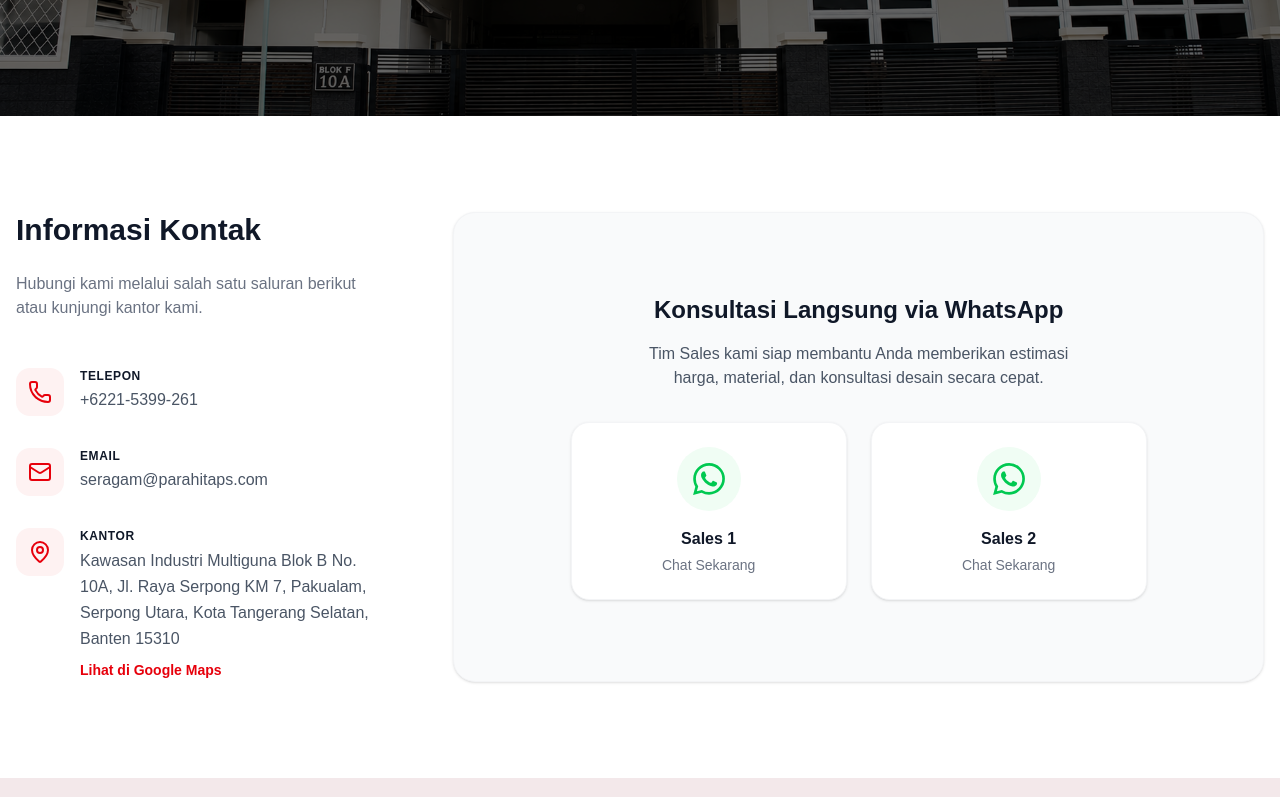
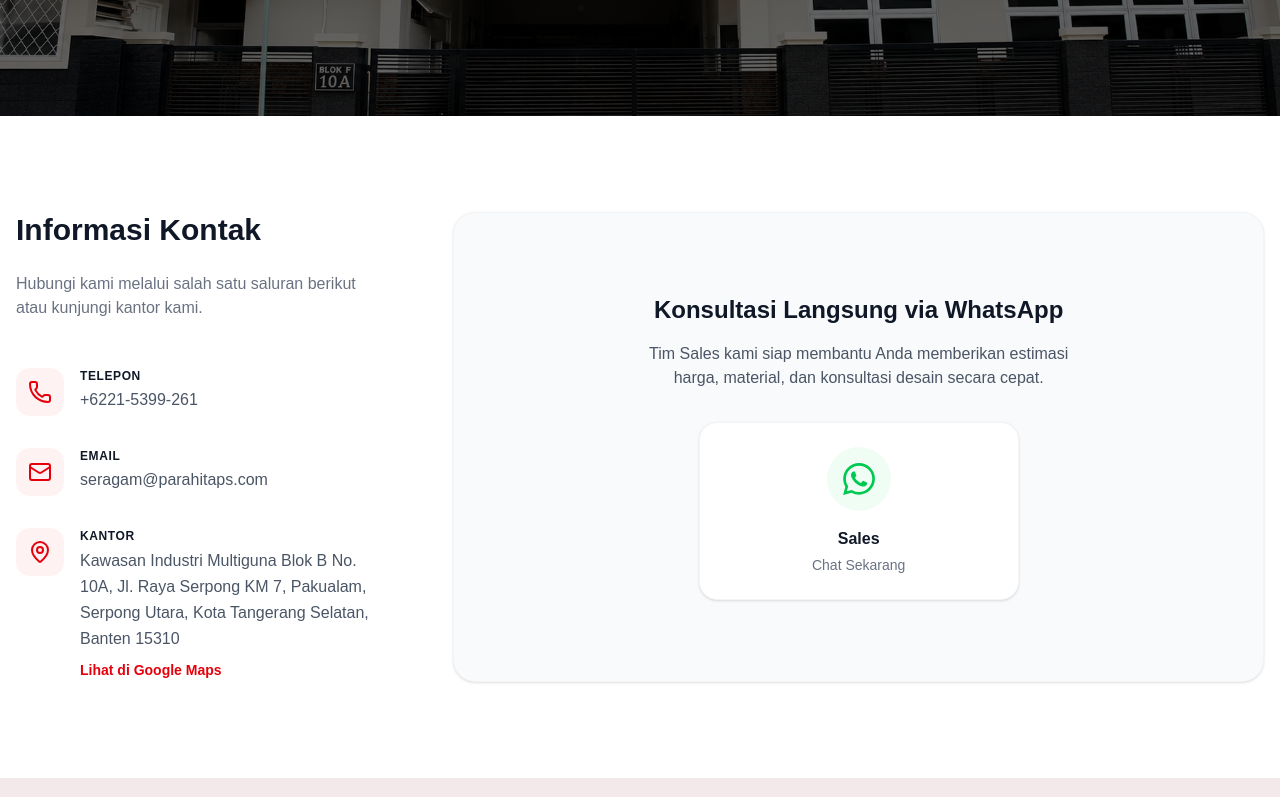
Before and after one commit to padji28-source/SeragamParahita, a React (Vite) app: page /contact in a window 1280 px wide. Shown: the part 364-1161 px from the top of the page. Built offline with nearby package versions, Linux system fonts and the light colour scheme; grey boxes are pictures that could not be loaded.

Commit message:
Update ContactPage.tsx

```diff
--- a/src/pages/ContactPage.tsx
+++ b/src/pages/ContactPage.tsx
@@ -106,9 +106,9 @@ export default function ContactPage() {
                   </p>
                 </div>
 
-                <div className="grid grid-cols-1 sm:grid-cols-2 gap-6 w-full max-w-xl">
+                <div className="flex flex-col gap-6 w-full max-w-xs mx-auto">
                   <a
-                    href="https://wa.me/6281214007871"
+                    href="https://wa.me/6282125478346"
                     target="_blank"
                     rel="noopener noreferrer"
                     className="flex flex-col items-center justify-center p-6 bg-white rounded-2xl border border-gray-100 shadow-sm hover:shadow-md hover:border-green-200 transition-all group"
@@ -116,27 +116,12 @@ export default function ContactPage() {
                     <div className="w-16 h-16 bg-green-50 rounded-full flex items-center justify-center mb-4 group-hover:scale-110 transition-transform">
                       <svg className="w-8 h-8 text-green-500" viewBox="0 0 24 24" fill="currentColor">
                         <path d="M17.472 14.382c-.297-.149-1.758-.867-2.03-.967-.273-.099-.471-.148-.67.15-.197.297-.767.966-.94 1.164-.173.199-.347.223-.644.075-.297-.15-1.255-.463-2.39-1.475-.883-.788-1.48-1.761-1.653-2.059-.173-.297-.018-.458.13-.606.134-.133.298-.347.446-.52.149-.174.198-.298.298-.497.099-.198.05-.371-.025-.52-.075-.149-.669-1.612-.916-2.207-.242-.579-.487-.5-.669-.51a12.8 12.8 0 0 0-.57-.01c-.198 0-.52.074-.792.372-.272.297-1.04 1.016-1.04 2.479 0 1.462 1.065 2.875 1.213 3.074.149.198 2.096 3.2 5.077 4.487.709.306 1.262.489 1.694.625.712.227 1.36.195 1.871.118.571-.085 1.758-.719 2.006-1.413.248-.694.248-1.289.173-1.413-.074-.124-.272-.198-.57-.347m-5.421 7.403h-.004a9.87 9.87 0 0 1-5.031-1.378l-.361-.214-3.741.982.998-3.648-.235-.374a9.86 9.86 0 0 1-1.51-5.26c.001-5.45 4.436-9.884 9.888-9.884 2.64 0 5.122 1.03 6.988 2.898a9.825 9.825 0 0 1 2.893 6.994c-.003 5.45-4.437 9.884-9.885 9.884m8.413-18.297A11.815 11.815 0 0 0 12.05 0C5.495 0 .16 5.335.157 11.892c0 2.096.547 4.142 1.588 5.945L.057 24l6.305-1.654a11.882 11.882 0 0 0 5.683 1.448h.005c6.554 0 11.89-5.335 11.893-11.893a11.821 11.821 0 0 0-3.48-8.413Z"/>
-                      </svg>
-                    </div>
-                    <h4 className="font-bold text-gray-900 group-hover:text-green-600 transition-colors">Sales 1</h4>
-                    <p className="text-sm text-gray-500 mt-1">{t('contact.chatNow')}</p>
-                  </a>
-
-                  <a
-                    href="https://wa.me/6285211511212"
-                    target="_blank"
-                    rel="noopener noreferrer"
-                    className="flex flex-col items-center justify-center p-6 bg-white rounded-2xl border border-gray-100 shadow-sm hover:shadow-md hover:border-green-200 transition-all group"
-                  >
-                    <div className="w-16 h-16 bg-green-50 rounded-full flex items-center justify-center mb-4 group-hover:scale-110 transition-transform">
-                      <svg className="w-8 h-8 text-green-500" viewBox="0 0 24 24" fill="currentColor">
-                        <path d="M17.472 14.382c-.297-.149-1.758-.867-2.03-.967-.273-.099-.471-.148-.67.15-.197.297-.767.966-.94 1.164-.173.199-.347.223-.644.075-.297-.15-1.255-.463-2.39-1.475-.883-.788-1.48-1.761-1.653-2.059-.173-.297-.018-.458.13-.606.134-.133.298-.347.446-.52.149-.174.198-.298.298-.497.099-.198.05-.371-.025-.52-.075-.149-.669-1.612-.916-2.207-.242-.579-.487-.5-.669-.51a12.8 12.8 0 0 0-.57-.01c-.198 0-.52.074-.792.372-.272.297-1.04 1.016-1.04 2.479 0 1.462 1.065 2.875 1.213 3.074.149.198 2.096 3.2 5.077 4.487.709.306 1.262.489 1.694.625.712.227 1.36.195 1.871.118.571-.085 1.758-.719 2.006-1.413.248-.694.248-1.289.173-1.413-.074-.124-.272-.198-.57-.347m-5.421 7.403h-.004a9.87 9.87 0 0 1-5.031-1.378l-.361-.214-3.741.982.998-3.648-.235-.374a9.86 9.86 0 0 1-1.51-5.26c.001-5.45 4.436-9.884 9.888-9.884 2.64 0 5.122 1.03 6.988 2.898a9.825 9.825 0 0 1 2.893 6.994c-.003 5.45-4.437 9.884-9.885 9.884m8.413-18.297A11.815 11.815 0 0 0 12.05 0C5.495 0 .16 5.335.157 11.892c0 2.096.547 4.142 1.588 5.945L.057 24l6.305-1.654a11.882 11.882 0 0 0 5.683 1.448h.005c6.554 0 11.89-5.335 11.893-11.893a11.821 11.821 0 0 0-3.48-8.413Z"/>
-                      </svg>
-                    </div>
-                    <h4 className="font-bold text-gray-900 group-hover:text-green-600 transition-colors">Sales 2</h4>
-                    <p className="text-sm text-gray-500 mt-1">{t('contact.chatNow')}</p>
-                  </a>
-                </div>
+                    </svg>
+                  </div>
+                  <h4 className="font-bold text-gray-900 group-hover:text-green-600 transition-colors">Sales</h4>
+                  <p className="text-sm text-gray-500 mt-1">{t('contact.chatNow')}</p>
+                </a>
+              </div>
               </div>
             </div>
           </div>
```
